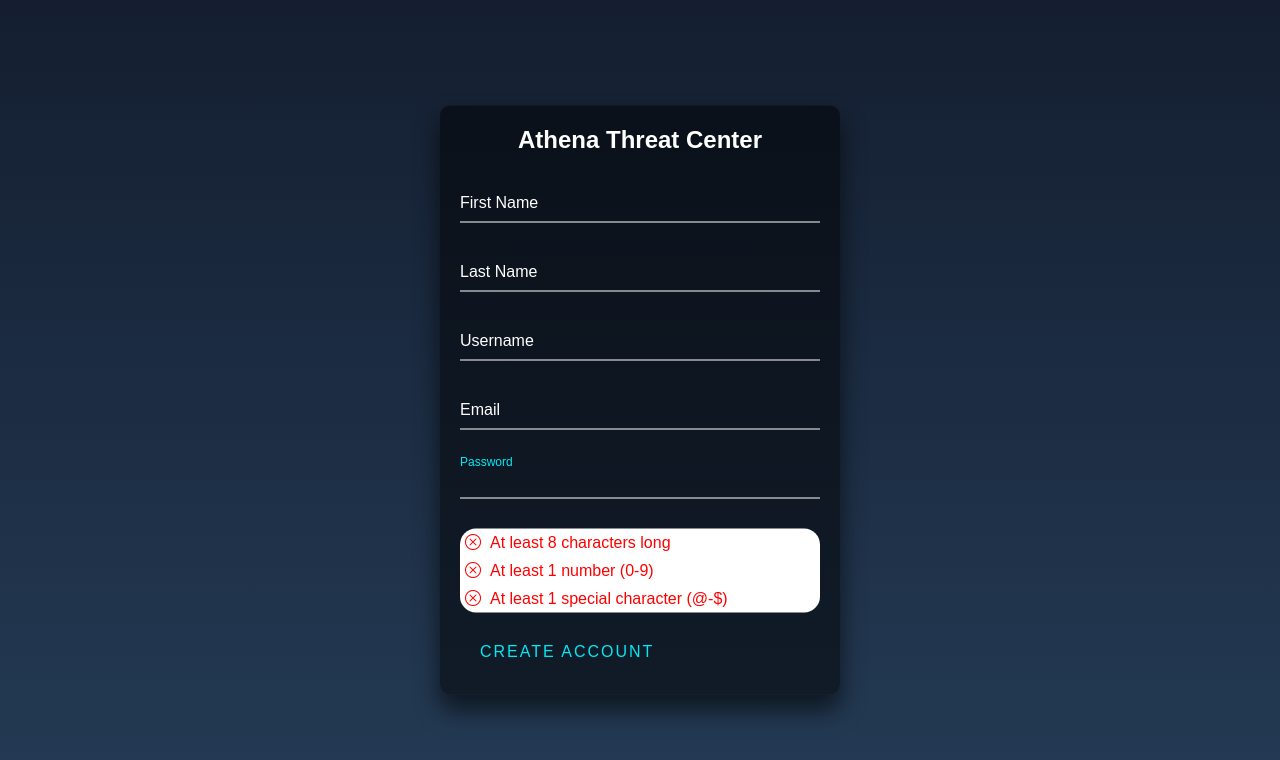
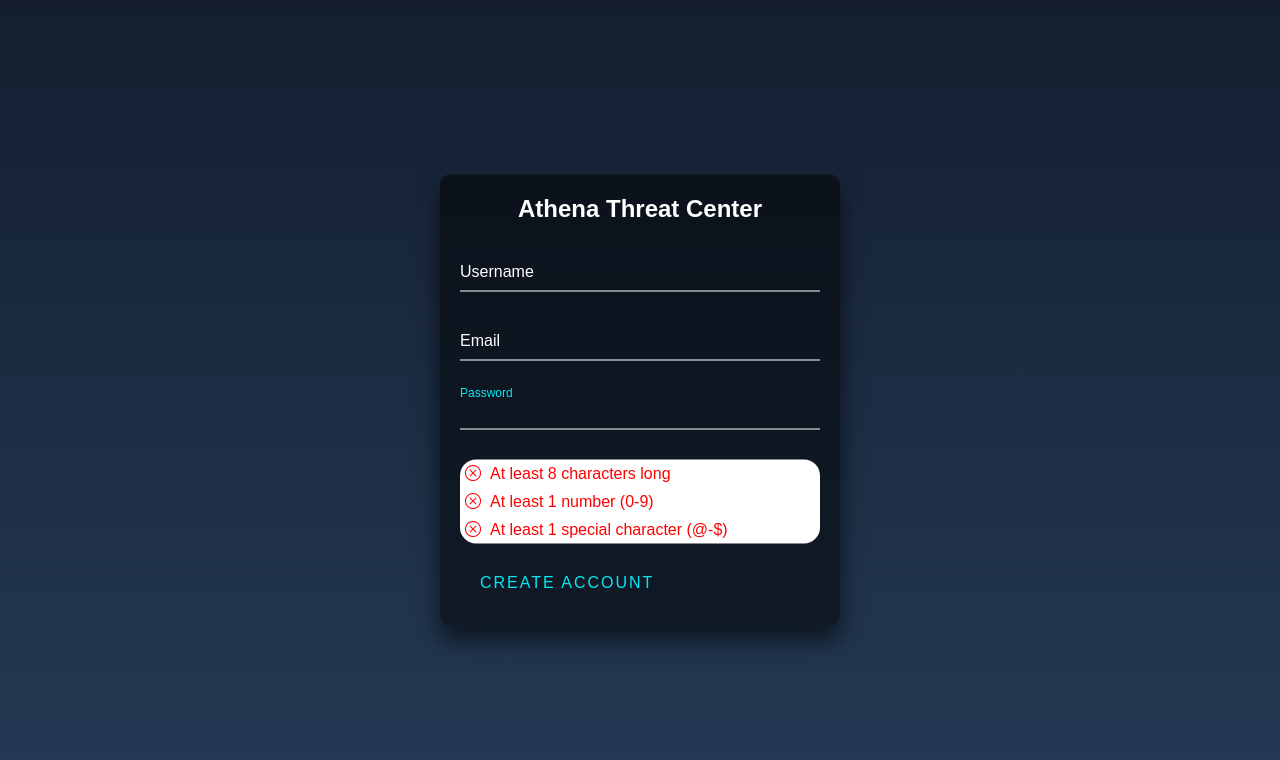
Before and after one commit to Jonathan4H/Athena-Threat-Center, a Flask app: page /signup-page.html in a window 1280 px wide. Shown: the top 760 px of the page. Run offline with Flask 3, Linux system fonts and the light colour scheme.

Commit message:
refactor: update login and signup forms for improved user input handling

```diff
--- a/templates/login-page.html
+++ b/templates/login-page.html
@@ -11,11 +11,11 @@
         <h2>Athena Threat Center</h2>
         <form>
             <div class="user-box">
-                <input type="text" name="" required>
-                <label>Username</label>
+                <input type="email" name="email" required>
+                <label>Email</label>
             </div>
             <div class="user-box">
-                <input type="password" name="" required>
+                <input type="password" name="password" required>
                 <label>Password</label>
             </div>
             <div class="forget">
--- a/templates/result.html
+++ b/templates/result.html
@@ -60,7 +60,7 @@
                     <option value="HIGH">HIGH</option>
                 </select>
                 <label for="matchDataToggle">Show Match Data:</label>
-                <input type="checkbox" id="matchDataToggle" checked onclick="toggleMatchData()">
+                <input type="checkbox" id="matchDataToggle" onclick="toggleMatchData()">
             </div>
             <table border="1" id="behaviorTable">
                 <thead>
--- a/templates/signup-page.html
+++ b/templates/signup-page.html
@@ -11,14 +11,6 @@
     <div class="signup-box">
         <h2>Athena Threat Center</h2>
         <form>
-            <div class="user-box">
-                <input type="text" name="fname" required>
-                <label>First Name</label>
-            </div>
-            <div class="user-box">
-                <input type="text" name="lname" required>
-                <label>Last Name</label>
-            </div>
             <div class="user-box">
                 <input type="text" name="username" required>
                 <label>Username</label>
```
